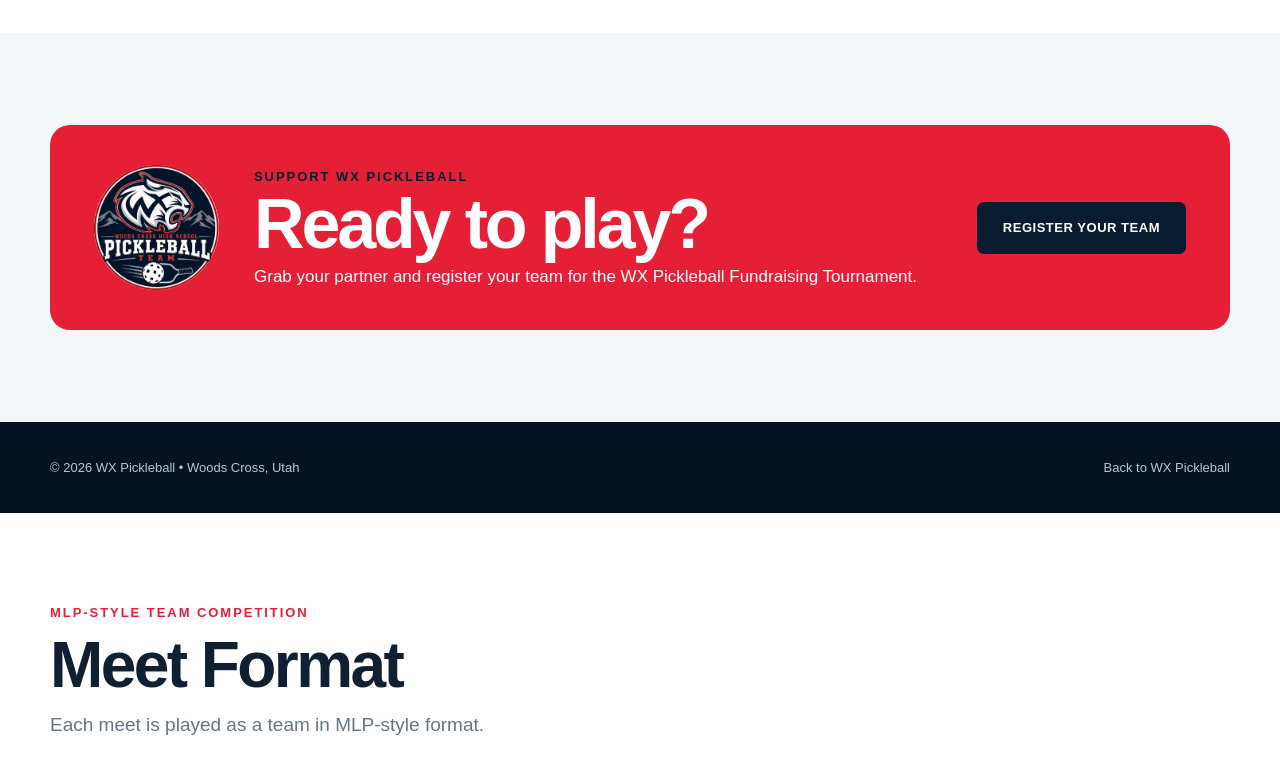
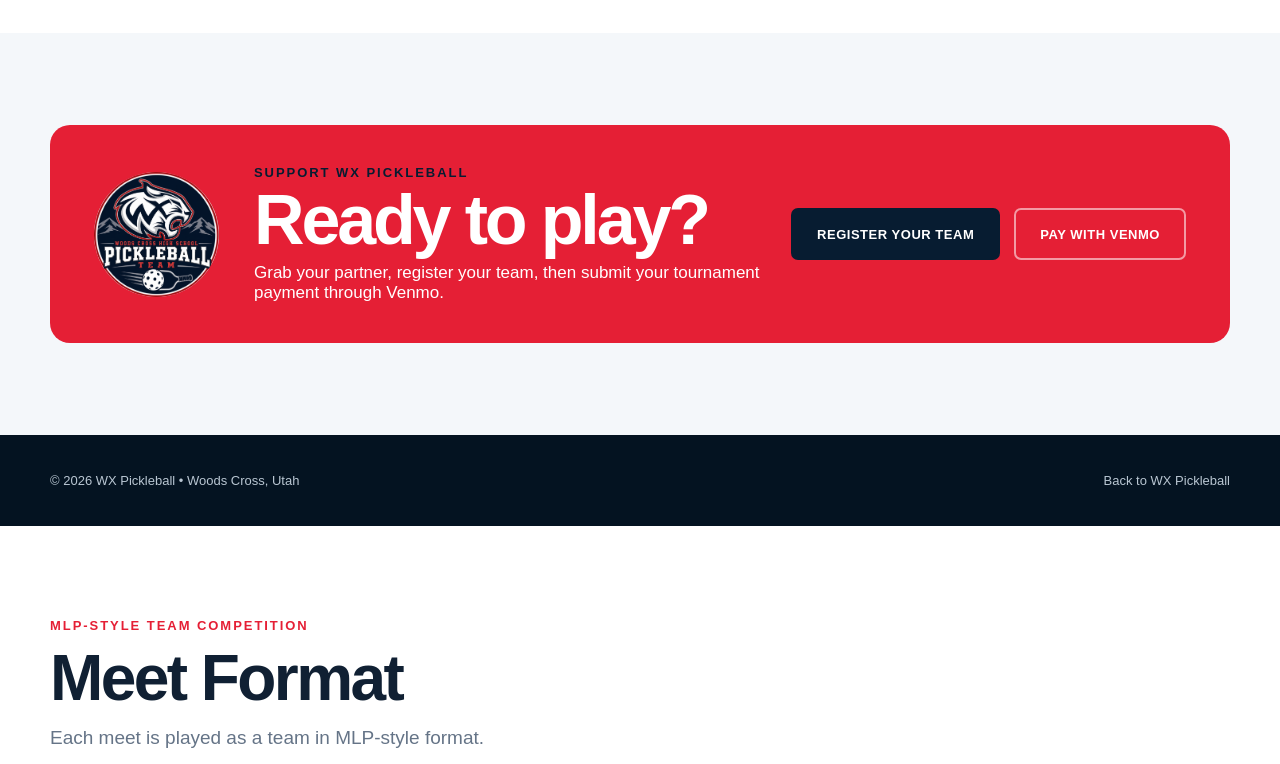
Before and after one commit to colesp-ui/wxpickleball, a Next.js app: page /tournament in a window 1280 px wide. Shown: the part 3040-3804 px from the top of the page. Built offline with nearby package versions, Linux system fonts and the light colour scheme.

Commit message:
Add Venmo payment button to fundraiser

```diff
--- a/app/tournament/page.js
+++ b/app/tournament/page.js
@@ -3,6 +3,7 @@
 const LOGO = "/Logo.png";
 const photos = ["/IMG_2067.jpeg", "/IMG_2072.jpeg", "/IMG_2090.jpeg", "/IMG_2092.jpeg"];
 const REGISTRATION_URL = "https://docs.google.com/forms/d/e/1FAIpQLScYDjj9CJMCelDYZaMjmk3iaEIU6dSIonE3viC4NbuSsJCNsw/viewform?usp=header";
+const PAYMENT_URL = "https://venmo.com/code?user_id=4634788421961710994&created=1788029199.874104&printed=1";
 
 export default function TournamentPage() {
   return (
@@ -23,7 +24,7 @@
 
         <section className="tournament-gallery section" id="photos"><div className="container"><div className="kicker">WX Pickleball</div><h2>Come be part of it.</h2><div className="tournament-photo-grid">{photos.map((photo, i) => <figure key={photo} className={i === 0 ? "wide" : ""}><img src={photo} alt="WX Pickleball tournament" /></figure>)}</div></div></section>
 
-        <section className="section tournament-register" id="register"><div className="container"><div className="tournament-register-box"><img src={LOGO} alt="WX Pickleball"/><div><div className="kicker dark-kicker">Support WX Pickleball</div><h2>Ready to play?</h2><p>Grab your partner and register your team for the WX Pickleball Fundraising Tournament.</p></div><a className="btn cta-btn" href={REGISTRATION_URL} target="_blank" rel="noopener noreferrer">Register Your Team</a></div></div></section>
+        <section className="section tournament-register" id="register"><div className="container"><div className="tournament-register-box"><img src={LOGO} alt="WX Pickleball"/><div><div className="kicker dark-kicker">Support WX Pickleball</div><h2>Ready to play?</h2><p>Grab your partner, register your team, then submit your tournament payment through Venmo.</p></div><div className="actions"><a className="btn cta-btn" href={REGISTRATION_URL} target="_blank" rel="noopener noreferrer">Register Your Team</a><a className="btn btn-secondary" href={PAYMENT_URL} target="_blank" rel="noopener noreferrer">Pay with Venmo</a></div></div></div></section>
       </main>
       <footer className="footer"><div className="container footer-inner"><span>© 2026 WX Pickleball • Woods Cross, Utah</span><a href="/">Back to WX Pickleball</a></div></footer>
     </>
```
